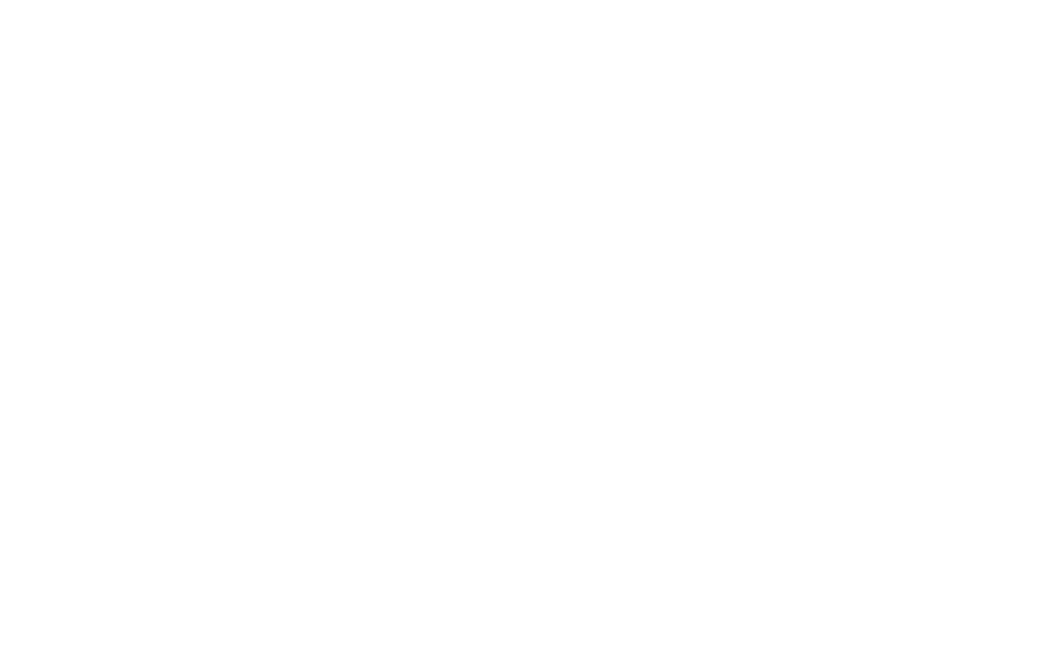
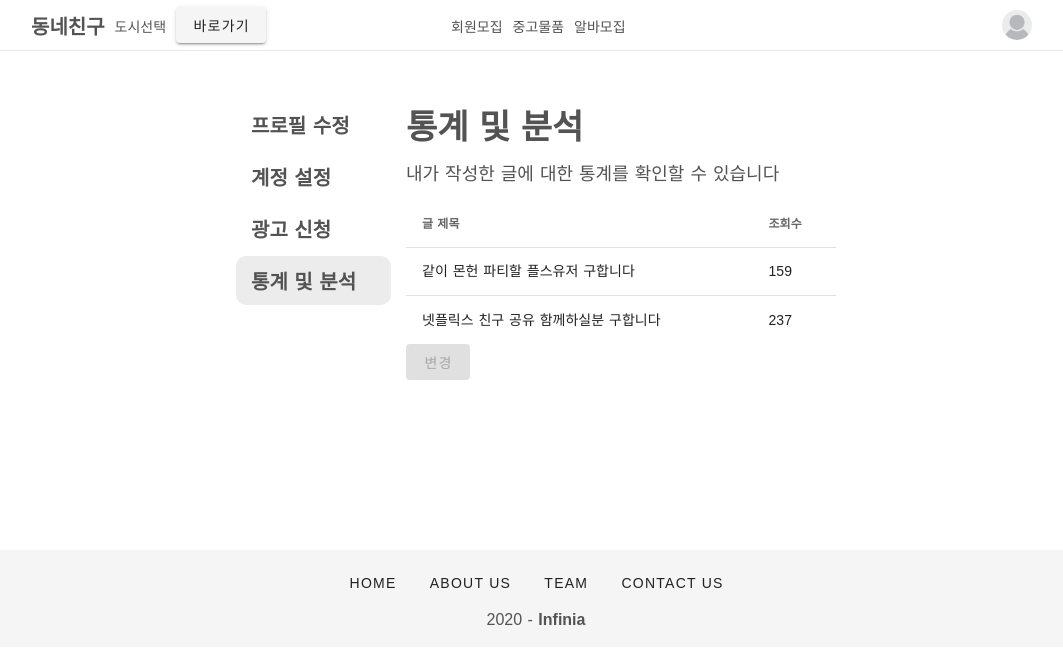
Before and after one commit to demain18/wehobby-client, a Nuxt app: page /setting/analytics in a window 1280 px wide. Before the commit this address had no page. Shown: the top 664 px of the page, without its empty margins (104-1167 px from the left). Built offline with nearby package versions, Linux system fonts and the light colour scheme.

Commit message:
[추가] : setting/ad, setting/analytics 페이지 추가

```diff
--- a/assets/css/auth.css
+++ b/assets/css/auth.css
@@ -66,14 +66,6 @@
 
 /* Register */
 
-#form a.highlight {
-  color: #4267B2 !important;
-}
-
-#form a.highlight:hover {
-  color: #97abd4 !important;
-}
-
 #form .sub {
   margin-bottom: 23px;
 }
--- a/assets/css/common.scss
+++ b/assets/css/common.scss
@@ -63,6 +63,14 @@ a.actionDisabled:hover {
   color: $def !important;
 }
 
+a.highlight {
+  color: #4267B2 !important;
+}
+
+a.highlight:hover {
+  color: #97abd4 !important;
+}
+
 input.input-text {
   height: 40px;
   background-color: #ffffff;
--- a/assets/css/ui/_forms.scss
+++ b/assets/css/ui/_forms.scss
@@ -28,10 +28,6 @@
   max-width: 200px;
 }
 
-#wrap .form input.size-half {
-  //    max-width: 100px;
-}
-
 #wrap .form-flex {
   display: flex;
 }
@@ -43,3 +39,10 @@
 #wrap .form-flex .form:last-child {
   margin-right: 0px;
 }
+
+
+// avator
+#wrap .avator-facebook {
+  background-color: #4267B2!important;
+  color: white!important;
+}
--- a/components/SettingSnb.vue
+++ b/components/SettingSnb.vue
@@ -47,7 +47,7 @@
         },
         {
           title: '광고 신청',
-          url: '/setting/adsence',
+          url: '/setting/ad',
           isActive: false
         },
         {
--- a/pages/setting/account.vue
+++ b/pages/setting/account.vue
@@ -5,7 +5,7 @@
       <SettingSnb />
       <div class="content-wrap">
         <h1 class="content-title">계정 설정</h1>
-        <p class="content-sub">프로필에서 보여줄 정보를 수정하세요</p>
+        <p class="content-sub">계정에 관련된 사항을 수정할 수 있습니다</p>
 
         <v-row>
           <v-col>
@@ -14,17 +14,33 @@
         </v-row>
         <v-row>
           <v-col>
-            <v-text-field v-model="select.password" type="password" label="비밀번호"></v-text-field>
+            <v-text-field v-model="select.id" label="아이디" disabled></v-text-field>
           </v-col>
         </v-row>
         <v-row>
           <v-col>
-            <v-text-field v-model="select.lang" label="언어"></v-text-field>
+            <v-text-field v-model="select.password" type="password" label="비밀번호 변경"></v-text-field>
           </v-col>
         </v-row>
         <v-row>
           <v-col>
-            <v-text-field v-model="select.option" label="로그인 옵션"></v-text-field>
+            <v-text-field v-model="select.passwordRe" type="password" label="비밀번호 변경 재입력"></v-text-field>
+          </v-col>
+        </v-row>
+        <v-row>
+          <v-col>
+            <!-- <v-text-field v-model="select.lang" label="언어"></v-text-field> -->
+            <v-select v-model="select.lang" :items="list.lang" attach label="언어"></v-select>
+          </v-col>
+        </v-row>
+        <v-row>
+          <v-col class="form">
+            <p class="label">연동된 소셜 앱</p>
+            <div class="content">
+              <v-avatar size="36" class="avator-facebook">
+                <v-icon dark>mdi-facebook</v-icon>
+              </v-avatar>
+            </div>
           </v-col>
         </v-row>
 
@@ -52,11 +68,19 @@
       submitAble: false,
       select: {
         email: '100mountain@gmail.com',
+        id: 'glm777',
         password: 'password',
+        passwordRe: null,
         lang: '한국어',
         option: null,
         accountDisable: null,
       },
+      list: {
+        lang: [
+          '한국어',
+          'English'
+        ]
+      }
     })
   }
 
--- /dev/null
+++ b/pages/setting/ad.vue
@@ -0,0 +1,47 @@
+<template>
+  <div>
+    <Gnb />
+    <div id="wrap">
+      <SettingSnb />
+      <div class="content-wrap">
+        <h1 class="content-title">광고 신청</h1>
+        <p class="content-sub">포인트를 충전하고 게시물을 더욱 많은 사람에게 노출시키세요</p>
+        <p><nuxt-link to="" class="highlight">결제방식 및 법률</nuxt-link></p>
+
+        <v-row>
+          <v-col>
+            <v-text-field v-model="select.point" label="포인트" suffix="Point"></v-text-field>
+          </v-col>
+        </v-row>
+
+        <v-btn depressed :disabled="!submitAble">
+          변경
+        </v-btn>
+
+      </div>
+    </div>
+    <Footer />
+  </div>
+</template>
+
+<script>
+  // 변경사항 있을경우 변경 버튼 primary로 변경
+  export default {
+    data: () => ({
+      submitAble: false,
+      select: {
+        point: 0
+      },
+      list: {
+
+      }
+    })
+  }
+
+</script>
+
+<style scoped lang="scss">
+  @import '~assets/css/setting.css';
+  @import '~assets/css/mobile/setting.css';
+
+</style>
--- /dev/null
+++ b/pages/setting/analytics.vue
@@ -0,0 +1,75 @@
+<template>
+  <div>
+    <Gnb />
+    <div id="wrap">
+      <SettingSnb />
+      <div class="content-wrap">
+        <h1 class="content-title">통계 및 분석</h1>
+        <p class="content-sub">내가 작성한 글에 대한 통계를 확인할 수 있습니다</p>
+
+        <v-row>
+          <v-col>
+            <v-simple-table style="width: 100%">
+              <template v-slot:default>
+                <thead>
+                  <tr>
+                    <th style="text-align:left;">
+                      글 제목
+                    </th>
+                    <th style="text-align:left;">
+                      조회수
+                    </th>
+                  </tr>
+                </thead>
+                <tbody>
+                  <tr v-for="item in desserts" :key="item.name">
+                    <td>{{ item.name }}</td>
+                    <td>{{ item.calories }}</td>
+                  </tr>
+                </tbody>
+              </template>
+            </v-simple-table>
+          </v-col>
+        </v-row>
+
+        <v-btn depressed :disabled="!submitAble">
+          변경
+        </v-btn>
+
+      </div>
+    </div>
+    <Footer />
+  </div>
+</template>
+
+<script>
+  // 변경사항 있을경우 변경 버튼 primary로 변경
+  export default {
+    data: () => ({
+      submitAble: false,
+      select: {
+        views: 0
+      },
+      list: {
+
+      },
+      desserts: [
+          {
+            name: '같이 몬헌 파티할 플스유저 구합니다',
+            calories: 159,
+          },
+          {
+            name: '넷플릭스 친구 공유 함께하실분 구합니다',
+            calories: 237,
+          }
+      ]
+    })
+  }
+
+</script>
+
+<style scoped lang="scss">
+  @import '~assets/css/setting.css';
+  @import '~assets/css/mobile/setting.css';
+
+</style>
--- a/pages/setting/index.vue
+++ b/pages/setting/index.vue
@@ -20,11 +20,6 @@
             <v-text-field v-model="select.name" label="이름" disabled></v-text-field>
           </v-col>
         </v-row>
-        <v-row>
-          <v-col>
-            <v-text-field v-model="select.email" label="이메일" disabled></v-text-field>
-          </v-col>
-        </v-row>
 
         <v-row>
           <v-col class="form">
@@ -42,7 +37,8 @@
         </v-row>
 
         <v-row>
-          <v-col>
+          <v-col class="form">
+            <p class="label" style="margin-bottom: 15px;">소개</p>
             <v-textarea solo v-model="select.bio" label="이곳에 본문을 작성해주세요" rows="4" class="textarea"></v-textarea>
           </v-col>
         </v-row>
@@ -59,15 +55,20 @@
           </v-col>
         </v-row>
 
-        <!-- <v-alert dense text type="success">
-          I'm a dense alert with the <strong>text</strong> prop and a <strong>type</strong> of success
-        </v-alert> -->
-
         <v-row class="ele-last">
           <v-col>
-            <v-text-field v-model="select.sex" placeholder="비공개" label="성별"></v-text-field>
+            <v-select v-model="select.sex" :items="list.sex" attach label="성별"></v-select>
           </v-col>
         </v-row>
+
+        <!-- <v-tooltip bottom>
+          <template v-slot:activator="{ on, attrs }">
+            <v-icon color="primary" v-bind="attrs" v-on="on">
+              mdi-home
+            </v-icon>
+          </template>
+          <span>Tooltip</span>
+        </v-tooltip> -->
 
         <v-btn depressed :disabled="!submitAble">
           변경
@@ -87,7 +88,7 @@
     created() {
       // console.log('the test');
       let age = 0;
-      for (let i=1950; i<=2020; i++) {
+      for (let i = 1950; i <= 2020; i++) {
         this.list.age[age] = i;
         age++;
       }
@@ -99,18 +100,17 @@
         image: null,
         nick: '백산',
         name: '김명준',
-        email: '100mountain@gmail.com',
         userVertify: true,
         bio: '화려한것들과 공부하는것을 좋아하는, 약간은 모순된 취미성향을 가지고 있는 사람입니다. 비슷한 취미를 가진 분들끼리 만나 즐거운 시간을 보냈으면 합니다!',
-        age: 20,
-        job: '대학생/기타리스트',
-        sex: '남자'
+        age: 2001,
+        job: '보컬리스트/밴드',
+        sex: '남성'
       },
       list: {
         sex: [
           '남성',
           '여성',
-          '밝히지 않음'
+          '비공개'
         ],
         age: []
       }
```
